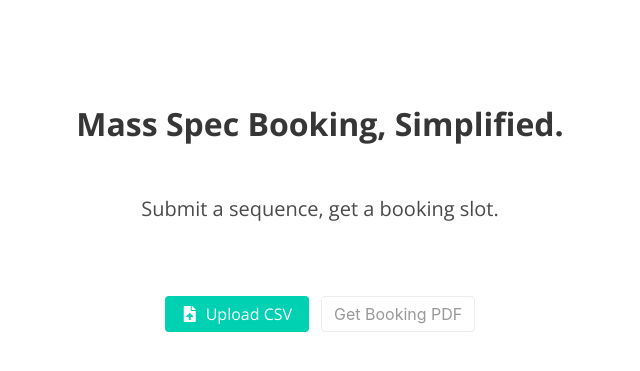
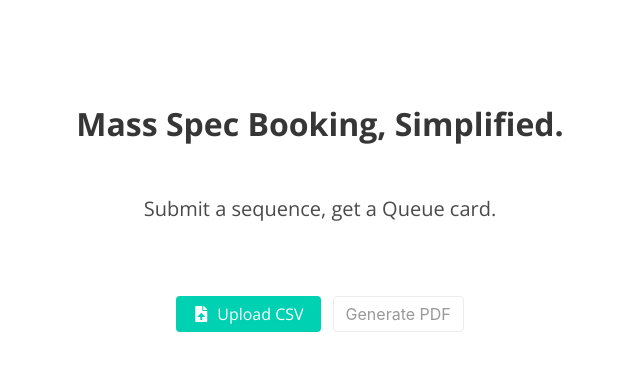
Before and after one commit to nickdelgrosso/MS_Booker, a Flask app: page / in a window 1280 px wide. Shown: the part 207-578 px from the top of the page, without its empty margins (320-960 px from the left). Run offline with Flask 2, Linux system fonts and the light colour scheme; some libraries are stand-ins or nearby versions.

Commit message:
changed some text.

```diff
--- a/templates/landing.html
+++ b/templates/landing.html
@@ -45,7 +45,7 @@
                         Mass Spec Booking, Simplified.
                     </h1>
                     <h2 class="subtitle">
-                        Submit a sequence, get a booking slot.
+                        Submit a sequence, get a Queue card.
                     </h2>
 
                     <form action="/upload" method="POST" enctype="multipart/form-data">
@@ -68,7 +68,7 @@
                             </p>
                             <p class="control">
                                 <div class="control is-centered">
-                                    <button id="submitbutton" type="submit" class="button is-grey-light" disabled=true>Get Booking PDF</button>
+                                    <button id="submitbutton" type="submit" class="button is-grey-light" disabled=true>Generate PDF</button>
                                 </div>
                             </p>
                         </div>
```
